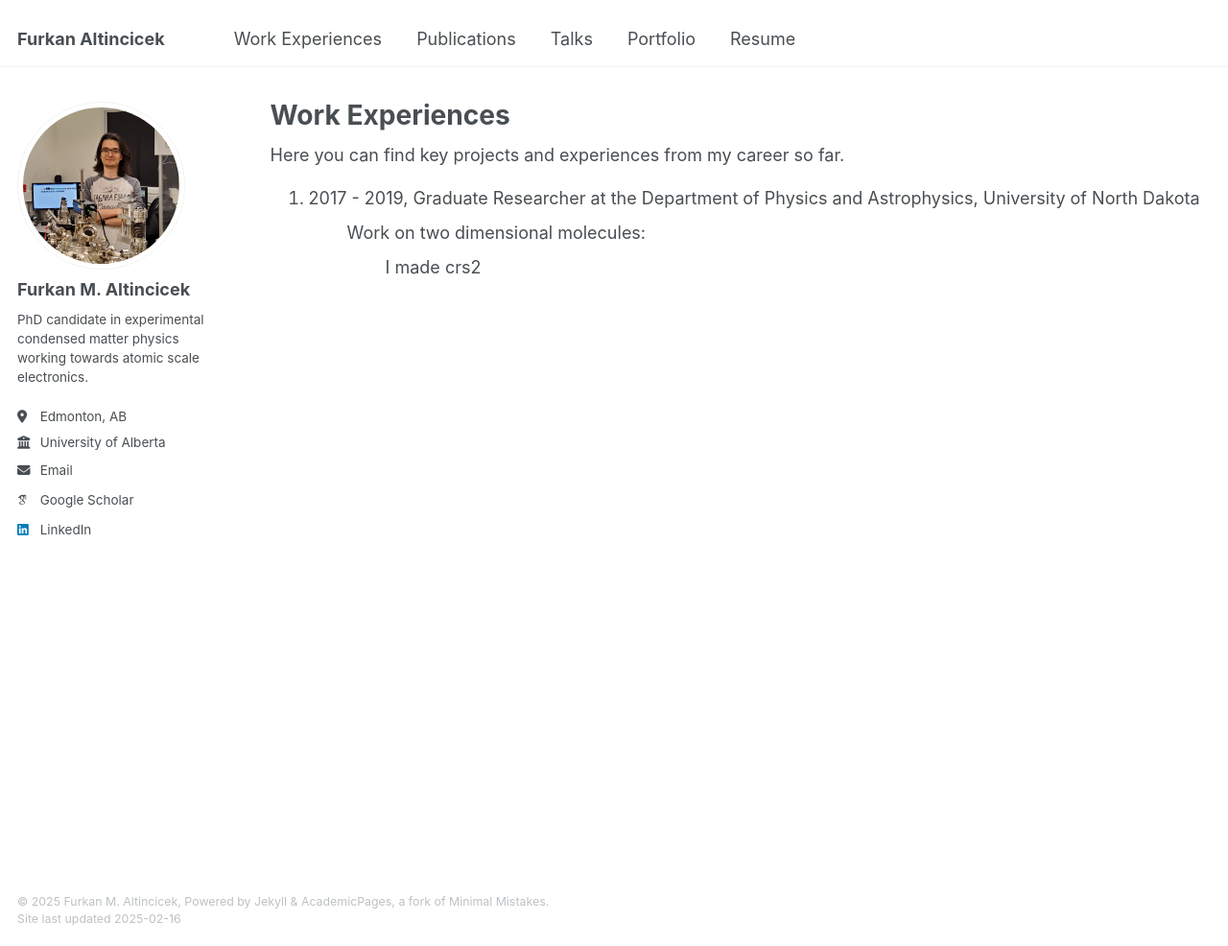
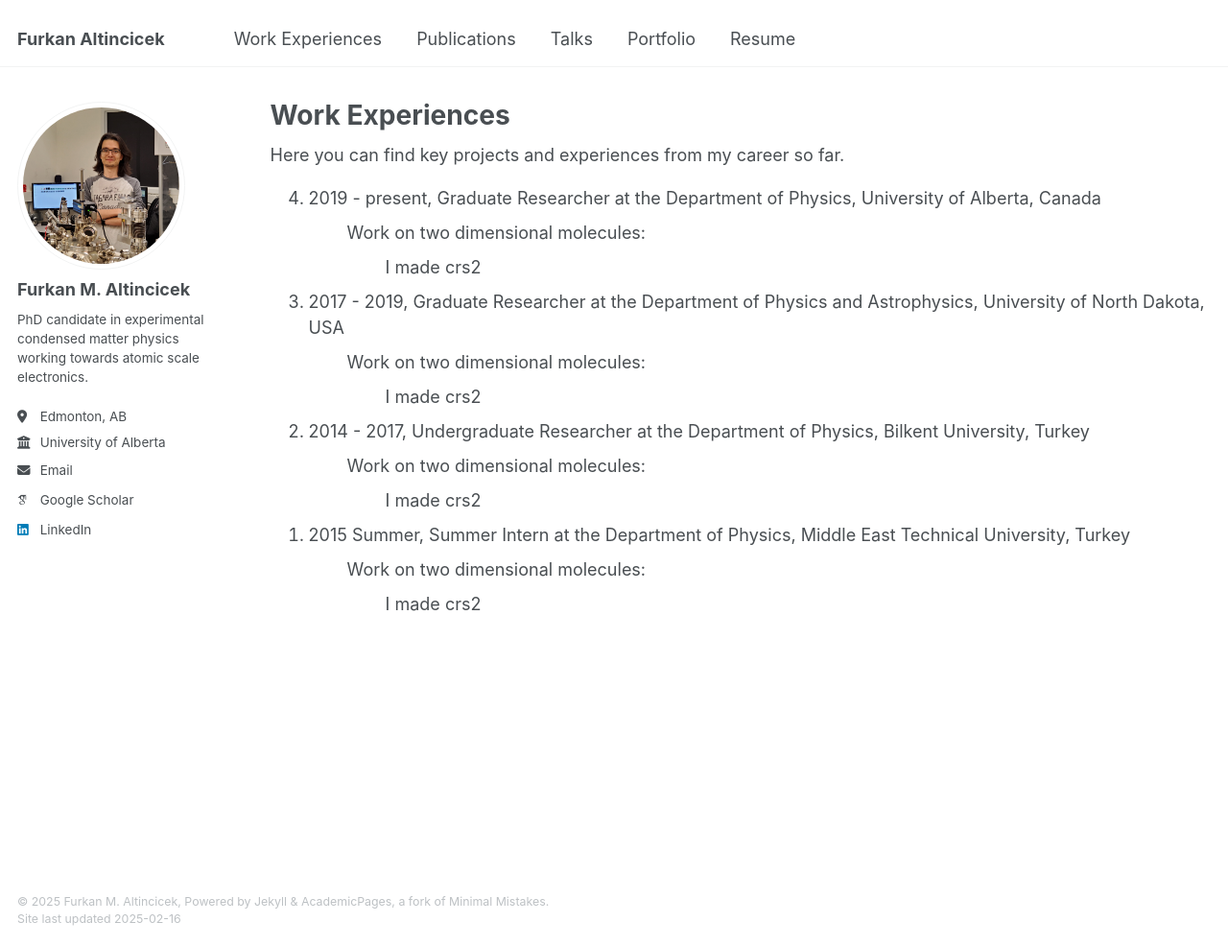
Before and after one commit to faltincicek/faltincicek.github.io, a Jekyll site: the page built from _pages/work.html, in a window 1280 px wide and 986 px high. Shown: the whole window at 96% size. Built offline with Jekyll 4.4.1, drawn with Linux system fonts in a browser that asks for light colours; some web fonts are replaced.

Commit message:
Update work.html

```diff
--- a/_pages/work.html
+++ b/_pages/work.html
@@ -10,7 +10,37 @@ Here you can find key projects and experiences from my career so far.
 <ol reversed>
 
   <li>
-2017 - 2019, Graduate Researcher at the Department of Physics and Astrophysics, University of North Dakota<br>
+    2019 - present, Graduate Researcher at the Department of Physics, University of Alberta, Canada<br>
+    <ul>
+      Work on two dimensional molecules:
+        <ul>
+          I made crs2
+        </ul>
+    </ul>
+  </li>
+
+  <li>
+    2017 - 2019, Graduate Researcher at the Department of Physics and Astrophysics, University of North Dakota, USA<br>
+    <ul style="list-style-type: disc;">
+      Work on two dimensional molecules:
+        <ul>
+          I made crs2
+        </ul>
+    </ul>
+  </li>
+
+  <li>
+    2014 - 2017, Undergraduate Researcher at the Department of Physics, Bilkent University, Turkey<br>
+    <ul>
+      Work on two dimensional molecules:
+        <ul>
+          I made crs2
+        </ul>
+    </ul>
+  </li>
+
+  <li>
+    2015 Summer, Summer Intern at the Department of Physics, Middle East Technical University, Turkey<br>
     <ul>
       Work on two dimensional molecules:
         <ul>
```
Lines whose indentation alone changed are shown as unchanged.
